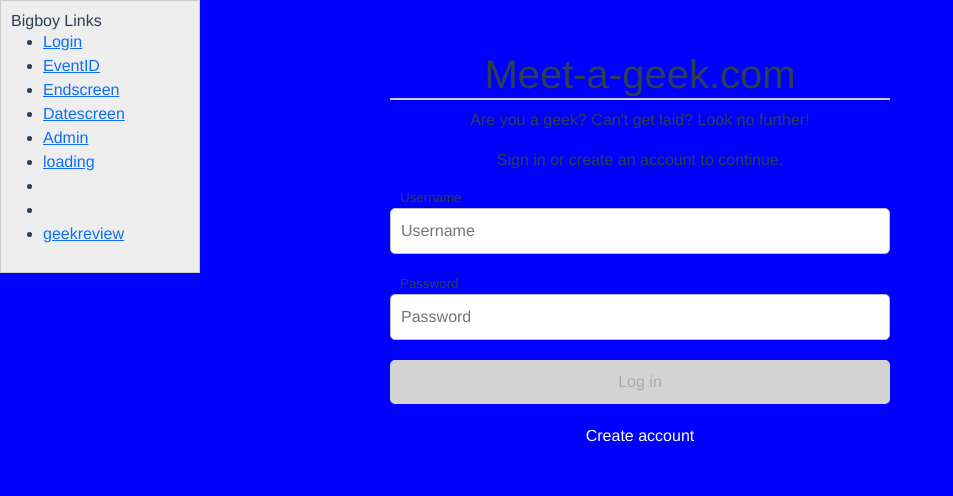
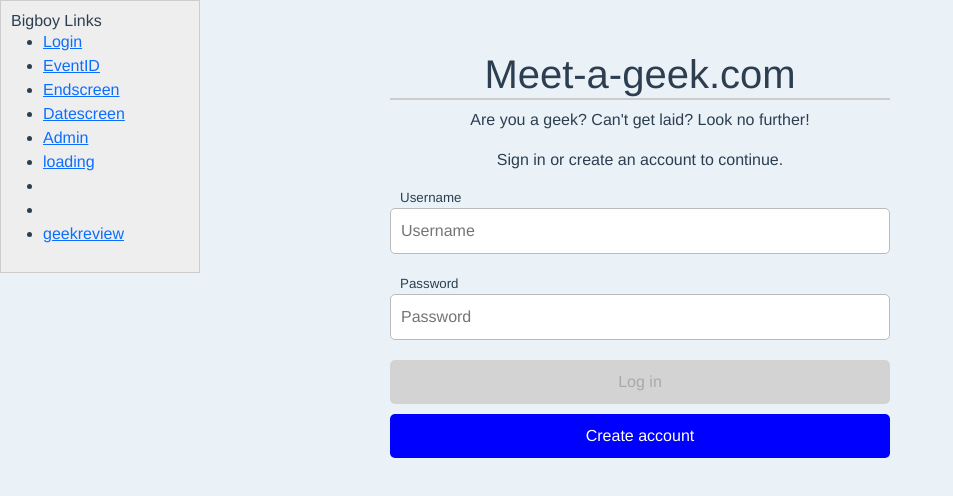
Before and after one commit to viktorhul/meet-a-geek, a Vue app: page / in a window 1280 px wide. Shown: the top 496 px of the page, without its empty margins (0-953 px from the left). Built offline with nearby package versions, Linux system fonts and the light colour scheme.

Commit message:
NEW CHANGERS WOW

```diff
--- a/public/index.html
+++ b/public/index.html
@@ -13,7 +13,6 @@
     html,
     body {
       width: 100%;
-      mein-height: 100vh;
     }
   </style>
 </head>
--- a/src/App.vue
+++ b/src/App.vue
@@ -46,11 +46,11 @@
 html,
 body {
   margin: 0;
-  background-color: blue;
+  background-color: #eaf2f8;
 }
 
 #app {
-  background-color: blue;
+  background-color: #eaf2f8;
   font-family: Avenir, Helvetica, Arial, sans-serif;
   -webkit-font-smoothing: antialiased;
   -moz-osx-font-smoothing: grayscale;
```
